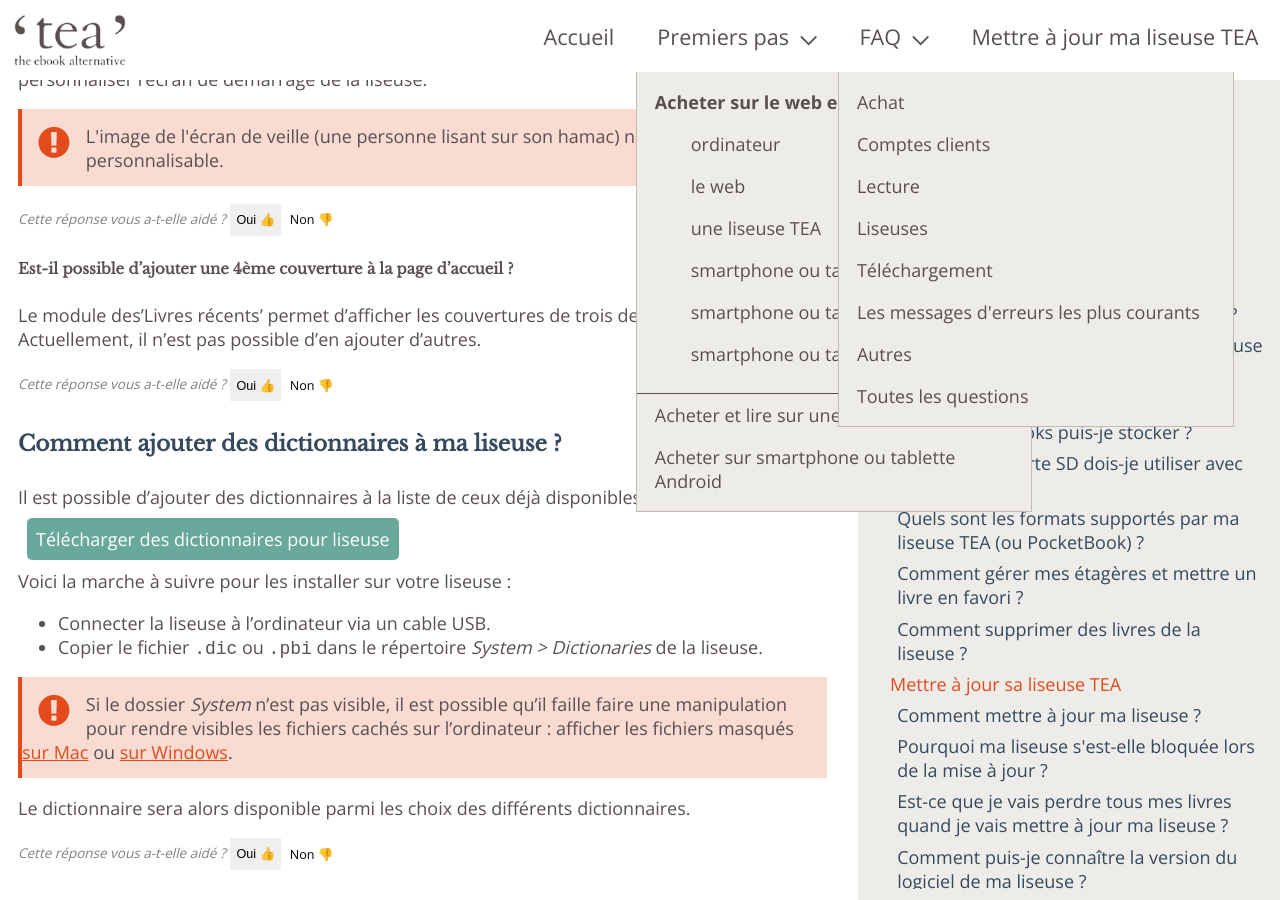
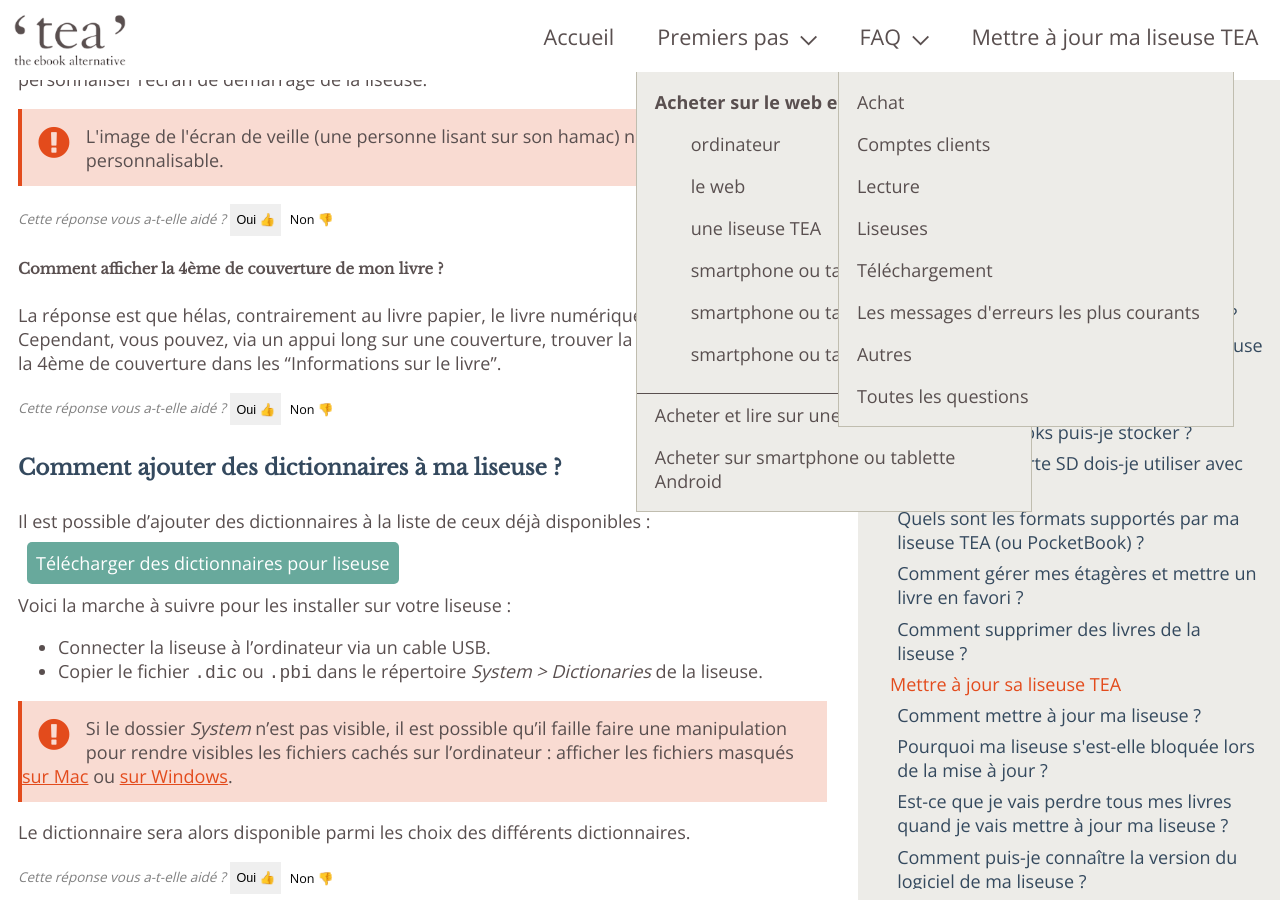
Before and after one commit to TEA-ebook/help-center, a Jekyll site: the page built from _pages/FAQ-liseuse.md, in a window 1280 px wide and 900 px high, scrolled down 8880 px. Built offline with Jekyll 4.4.1, drawn with Linux system fonts in a browser that asks for light colours.

Commit message:
4ème de couverture
modification de la réponse  pour vérif et correction
##### Comment afficher la 4ème de couverture de mon livre ?

La réponse est que hélas, contrairement au livre papier, le livre numérique n'en a pas. Cependant,  vous pouvez, via un appui long sur une couverture, trouver la plupart d'éléments de la 4ème de couverture dans les "Informations sur le livre".

```diff
--- a/_pages/FAQ-liseuse.md
+++ b/_pages/FAQ-liseuse.md
@@ -321,13 +321,13 @@
 
 {% include feedback-button.html question="Comment personnaliser l'écran hors tension ?" %}
 
-{% include anchor.html id="4ème-couverture" label="Est-il possible d'ajouter une 4ème couverture aux 'Livres récents' ?" %}
+{% include anchor.html id="4ème-de-couverture" label="Comment afficher la 4ème de couverture de mon livre ?" %}
 
-##### Est-il possible d'ajouter une 4ème couverture à la page d'accueil ?
+##### Comment afficher la 4ème de couverture de mon livre ?
 
-Le module des'Livres récents' permet d'afficher les couvertures de trois derniers livres ouverts.  Actuellement, il n'est pas possible d'en ajouter d'autres.
+La réponse est que hélas, contrairement au livre papier, le livre numérique n'en a pas. Cependant,  vous pouvez, via un appui long sur une couverture, trouver la plupart d'éléments de la 4ème de couverture dans les "Informations sur le livre".
 
-{% include feedback-button.html question="Est-il possible d'ajouter une 4ème couverture à la page d'acceuil ?" %}
+{% include feedback-button.html question="Comment afficher la 4ème de couverture de mon livre ?" %}
 
 {% include anchor.html id="dictionnaires" label="Comment ajouter des dictionnaires à ma liseuse ?" %}
 
```
